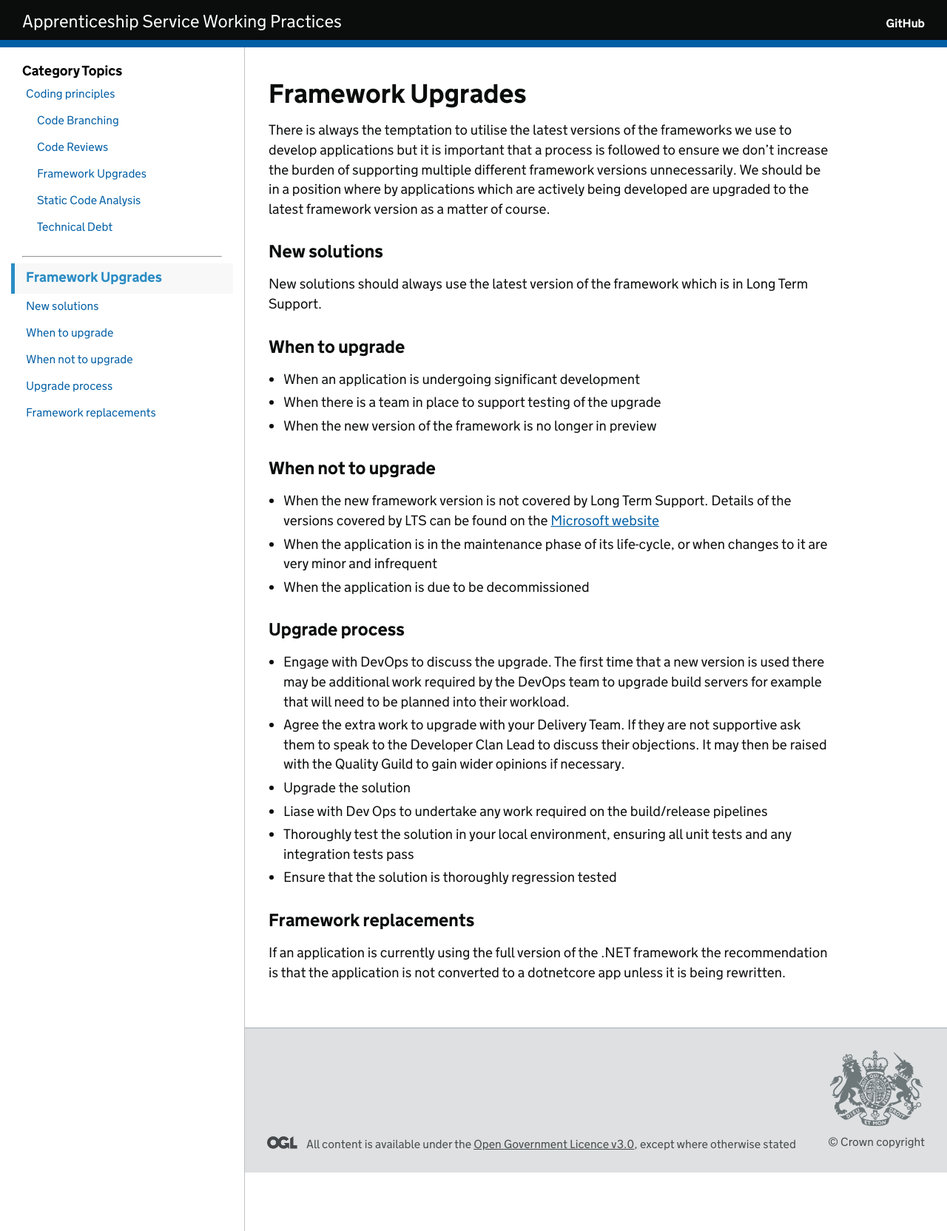
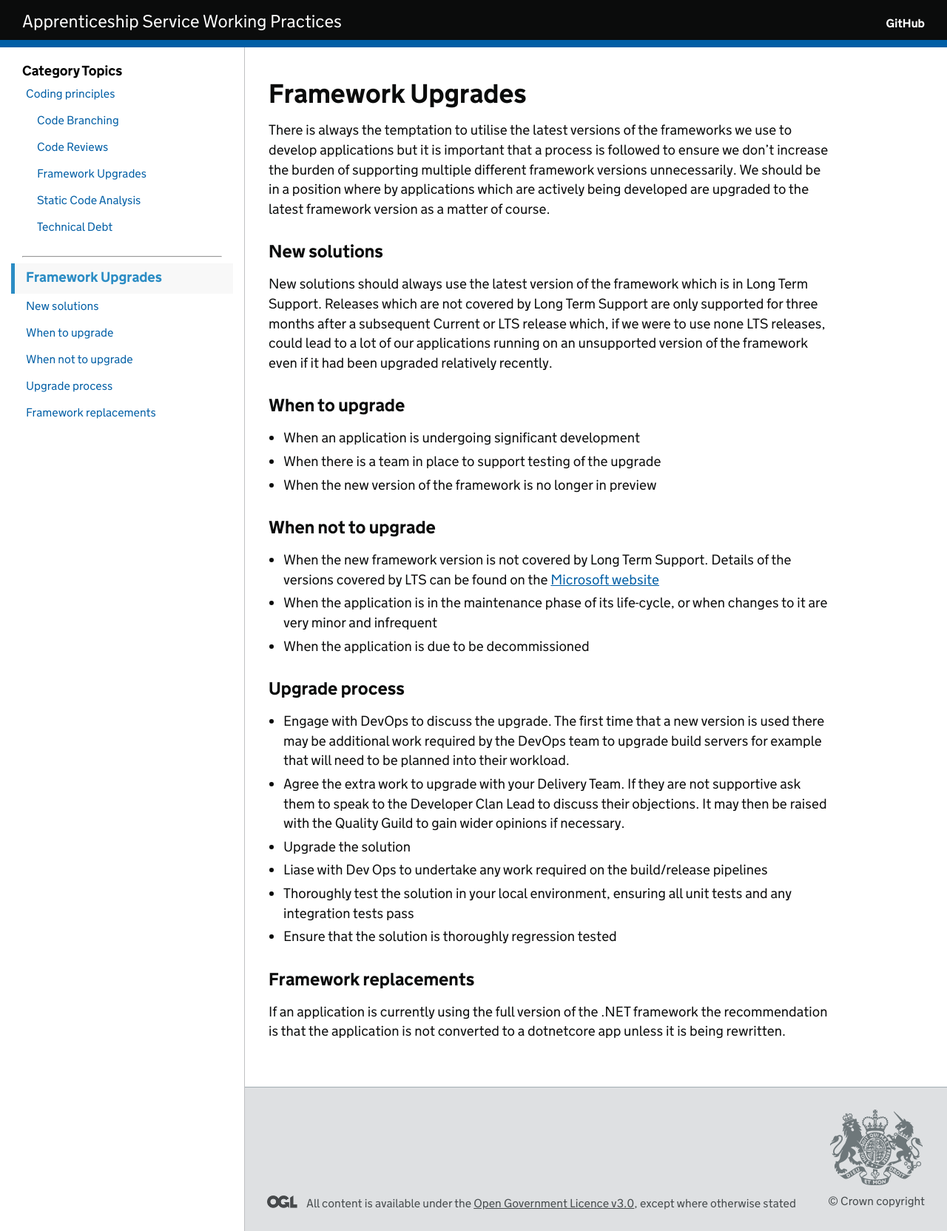
Before and after one commit to SkillsFundingAgency/das-technical-guidance, a Jekyll site: the page built from collections/_development/framework-upgrade-roadmap.md, in a window 1280 px wide. Shown: the whole page at 74% size. Built offline with Jekyll 4.4.1, drawn with Linux system fonts in a browser that asks for light colours.

Commit message:
Added more info around LTS.

```diff
--- a/collections/_development/framework-upgrade-roadmap.md
+++ b/collections/_development/framework-upgrade-roadmap.md
@@ -10,7 +10,7 @@ There is always the temptation to utilise the latest versions of the frameworks
 
 ### New solutions
 
-New solutions should always use the latest version of the framework which is in Long Term Support.
+New solutions should always use the latest version of the framework which is in Long Term Support.  Releases which are not covered by Long Term Support are only supported for three months after a subsequent Current or LTS release which, if we were to use none LTS releases, could lead to a lot of our applications running on an unsupported version of the framework even if it had been upgraded relatively recently.
 
 ### When to upgrade
 
```
